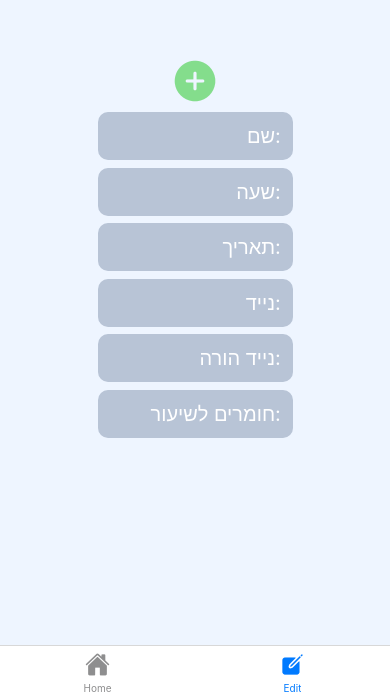
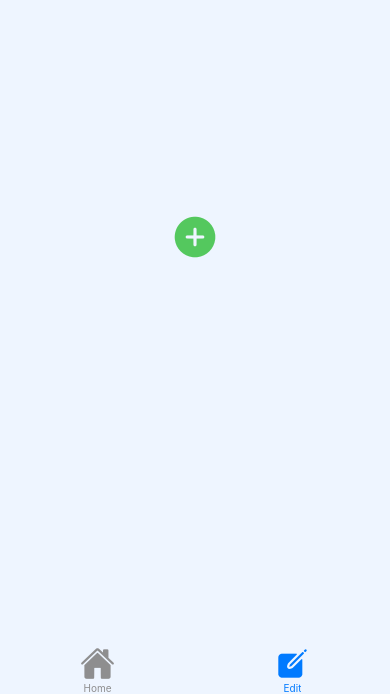
Before and after one commit to NivOzer/English-Tutoring-app, a React Native app: screen /Edit in a window 390 px wide. Shown: the part 150-844 px from the top of the page. Built offline with nearby package versions, Linux system fonts and the light colour scheme.

Commit message:
Tab Nav styling

```diff
--- a/App.js
+++ b/App.js
@@ -17,12 +17,17 @@ export default function App() {
       <Tab.Navigator
         initialRouteName="Home"
         screenOptions={({ route }) => ({
-          tabBarIcon: ({ focused, color, size }) => {
+          tabBarIcon: ({ focused, color }) => {
             const iconName = focused
               ? iconNames[route.name]
               : `${iconNames[route.name]}`;
-            return <Ionicons name={iconName} size={size} color={color} />;
+            return <Ionicons name={iconName} size={35} color={color} />;
           },
+          tabBarStyle: [
+            {
+              ...styles.tabNav,
+            },
+          ],
         })}
       >
         <Tab.Screen
@@ -47,6 +52,5 @@ const styles = StyleSheet.create({
   tabNav: {
     backgroundColor: "#eef5ff",
     borderTopWidth: 0,
-    elevation: 5,
   },
 });
--- a/components/EditScreen.tsx
+++ b/components/EditScreen.tsx
@@ -1,22 +1,30 @@
 import { StyleSheet, Text, View, TouchableOpacity } from "react-native";
-import React from "react";
+import React, { useState } from "react";
 import Input from "./Input";
 import Ionicons from "react-native-vector-icons/Ionicons";
 
 type Props = {};
 
 const EditScreen = (props: Props) => {
+  const [showForm, setShowForm] = React.useState(false);
   return (
     <View style={styles.container}>
-      <TouchableOpacity>
-        <Ionicons name="add-circle" size={50} color="#84dd8c" />
+      <TouchableOpacity
+        style={styles.addButton}
+        onPress={() => setShowForm(!showForm)}
+      >
+        <Ionicons name="add-circle" size={50} color="#54c85e" />
       </TouchableOpacity>
+      {showForm && (
+        <>
           <Input Label="שם:" />
           <Input Label="שעה:" />
           <Input Label="תאריך:" />
           <Input Label="נייד:" />
           <Input Label="נייד הורה:" />
           <Input Label="חומרים לשיעור:" />
+        </>
+      )}
     </View>
   );
 };
@@ -30,4 +38,7 @@ const styles = StyleSheet.create({
     alignItems: "center",
     backgroundColor: "#eef5ff",
   },
+  addButton: {
+    marginBottom: "5%",
+  },
 });
```
Lines whose indentation alone changed are shown as unchanged.
